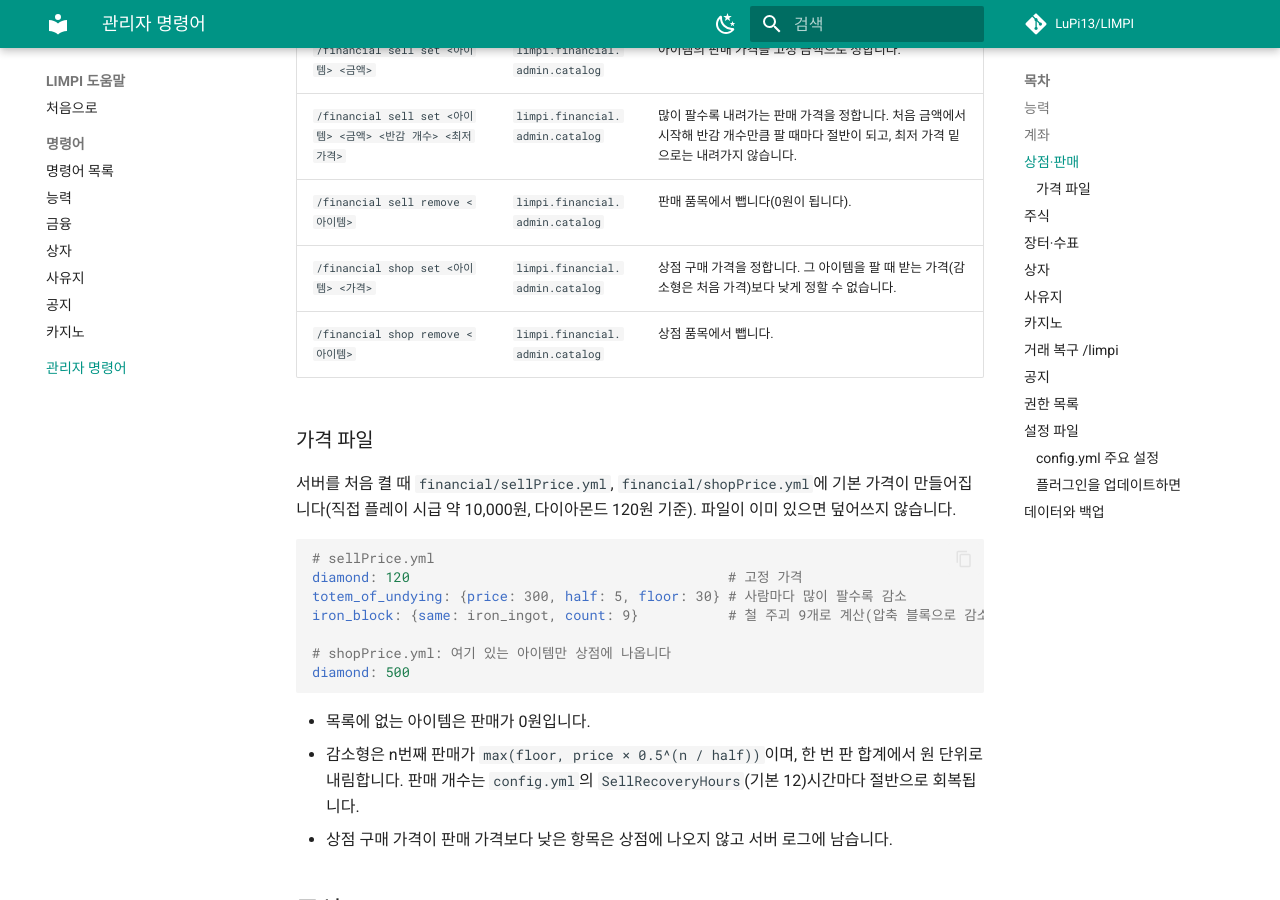
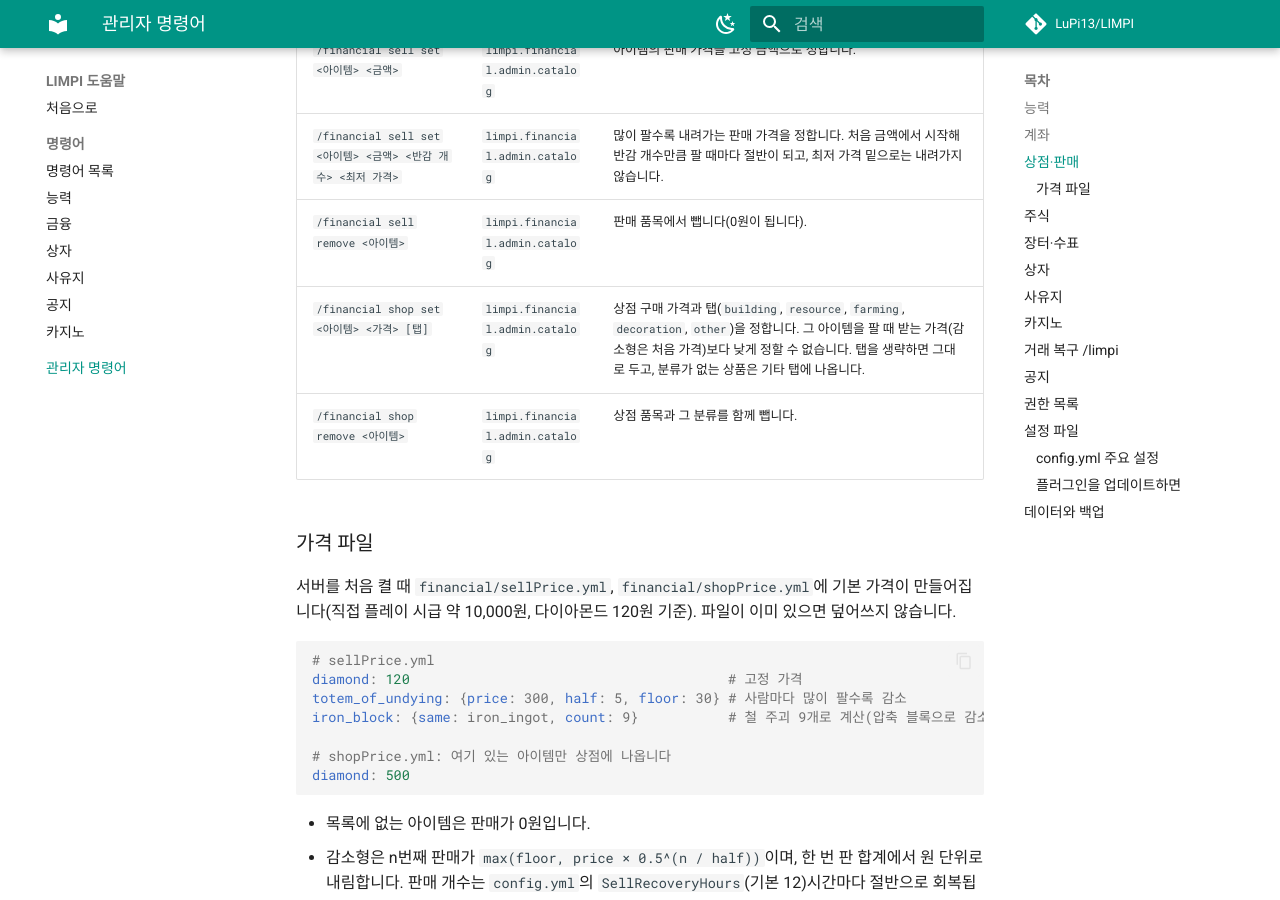
Before and after one commit to LuPi13/LIMPI, an MkDocs documentation site: the page built from pages/admin.md, in a window 1280 px wide and 900 px high, scrolled down 1244 px. Built offline with MkDocs 1.6.1 and Material for MkDocs 9.7.7, drawn with Linux system fonts in a browser that asks for light colours; comment, search, counter and statistics services are not loaded.

Commit message:
Shop set: document the tab argument

```diff
--- a/pages/admin.md
+++ b/pages/admin.md
@@ -31,8 +31,8 @@
 | `/financial sell set <아이템> <금액>` | `limpi.financial.admin.catalog` | 아이템의 판매 가격을 고정 금액으로 정합니다. |
 | `/financial sell set <아이템> <금액> <반감 개수> <최저 가격>` | `limpi.financial.admin.catalog` | 많이 팔수록 내려가는 판매 가격을 정합니다. 처음 금액에서 시작해 반감 개수만큼 팔 때마다 절반이 되고, 최저 가격 밑으로는 내려가지 않습니다. |
 | `/financial sell remove <아이템>` | `limpi.financial.admin.catalog` | 판매 품목에서 뺍니다(0원이 됩니다). |
-| `/financial shop set <아이템> <가격>` | `limpi.financial.admin.catalog` | 상점 구매 가격을 정합니다. 그 아이템을 팔 때 받는 가격(감소형은 처음 가격)보다 낮게 정할 수 없습니다. |
-| `/financial shop remove <아이템>` | `limpi.financial.admin.catalog` | 상점 품목에서 뺍니다. |
+| `/financial shop set <아이템> <가격> [탭]` | `limpi.financial.admin.catalog` | 상점 구매 가격과 탭(`building`, `resource`, `farming`, `decoration`, `other`)을 정합니다. 그 아이템을 팔 때 받는 가격(감소형은 처음 가격)보다 낮게 정할 수 없습니다. 탭을 생략하면 그대로 두고, 분류가 없는 상품은 기타 탭에 나옵니다. |
+| `/financial shop remove <아이템>` | `limpi.financial.admin.catalog` | 상점 품목과 그 분류를 함께 뺍니다. |
 
 ### 가격 파일
 
```
Also changed, not shown: AGENTS.md (+1 -1 lines).
